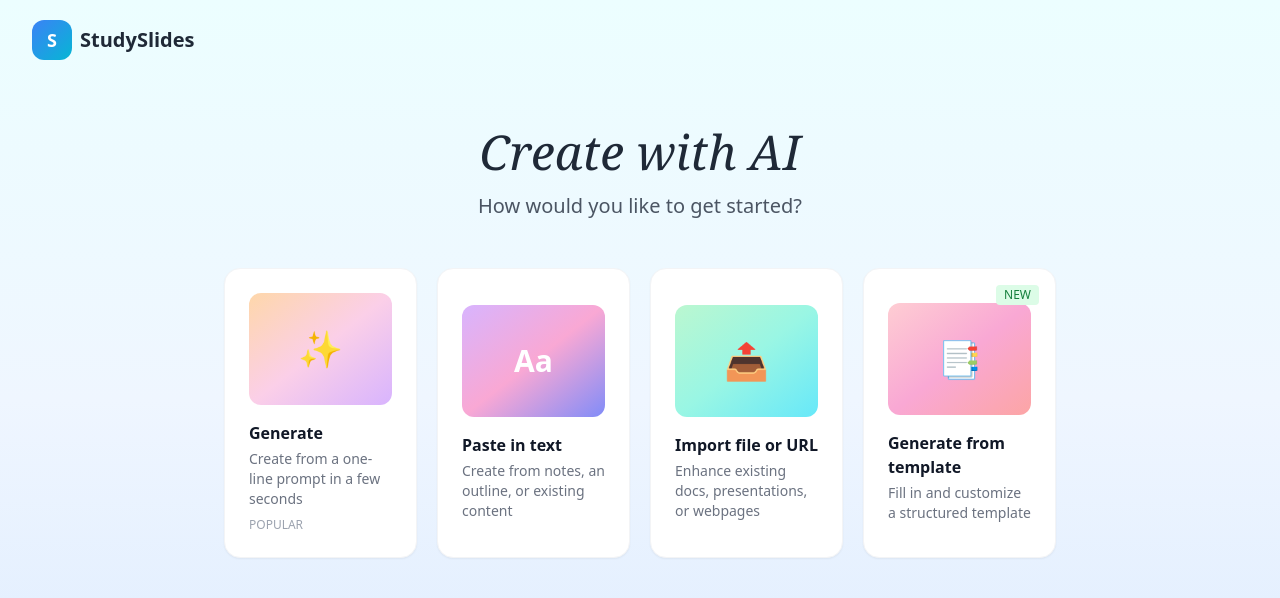
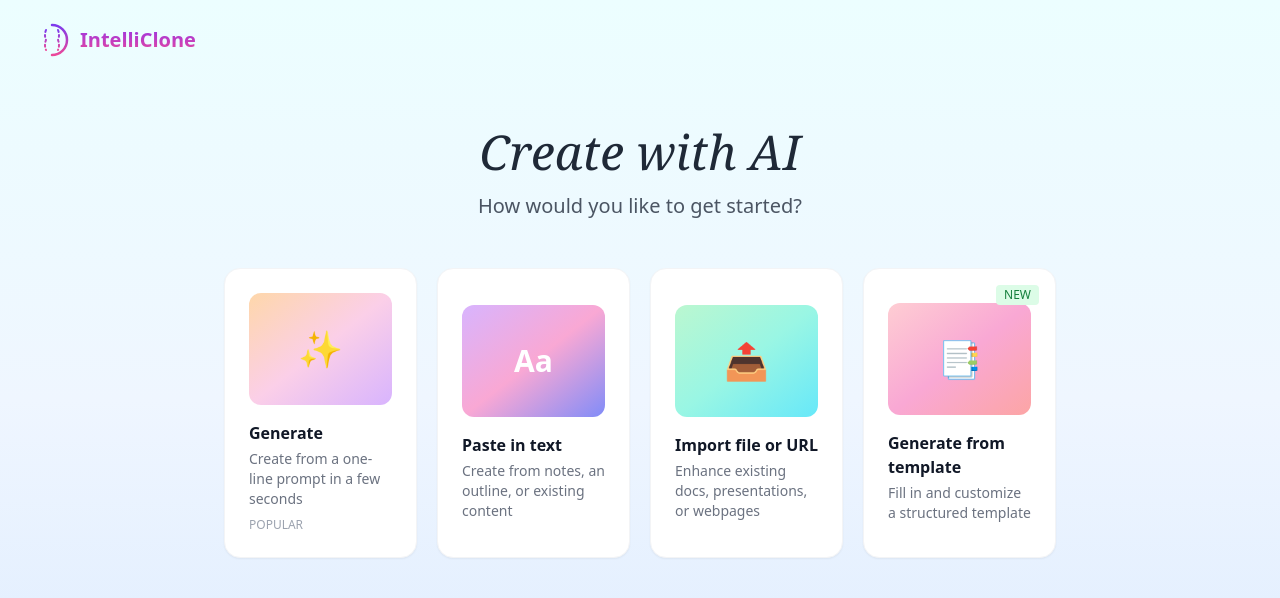
Before and after one commit to mrbaywatch/studyslides, a React (Vite) app in the folder studyslides-frontend/: page / in a window 1280 px wide. Shown: the top 598 px of the page. Built offline with nearby package versions, Linux system fonts and the light colour scheme.

Commit message:
Update logo to IntelliClone

```diff
--- a/studyslides-frontend/src/App.jsx
+++ b/studyslides-frontend/src/App.jsx
@@ -326,8 +326,30 @@ export default function App() {
       <div className="min-h-screen bg-gradient-to-b from-cyan-50 via-blue-50 to-blue-100">
         <nav className="flex items-center justify-between px-8 py-5">
           <div className="flex items-center gap-2">
-            <div className="w-10 h-10 rounded-xl bg-gradient-to-br from-blue-500 to-cyan-500 flex items-center justify-center text-white font-bold text-lg">S</div>
-            <span className="text-xl font-bold text-gray-800">StudySlides</span>
+            <div className="w-10 h-10 flex items-center justify-center">
+              <svg width="40" height="40" viewBox="0 0 40 40" fill="none" xmlns="http://www.w3.org/2000/svg">
+                <path d="M20 5 C28.284 5 35 11.716 35 20 C35 28.284 28.284 35 20 35"
+                      stroke="url(#logoGradient)" strokeWidth="2.5" fill="none"
+                      strokeLinecap="round" strokeLinejoin="round"/>
+                <path d="M14 10 Q12 15 14 20 Q12 25 14 30"
+                      stroke="url(#logoGradient)" strokeWidth="2" fill="none"
+                      strokeLinecap="round" strokeDasharray="2 3"/>
+                <path d="M26 10 Q28 15 26 20 Q28 25 26 30"
+                      stroke="url(#logoGradient)" strokeWidth="2" fill="none"
+                      strokeLinecap="round" strokeDasharray="2 3"/>
+                <line x1="14" y1="13" x2="26" y2="13" stroke="url(#logoGradient)" strokeWidth="2" strokeLinecap="round"/>
+                <line x1="14" y1="18" x2="26" y2="18" stroke="url(#logoGradient)" strokeWidth="2" strokeLinecap="round"/>
+                <line x1="14" y1="22" x2="26" y2="22" stroke="url(#logoGradient)" strokeWidth="2" strokeLinecap="round"/>
+                <line x1="14" y1="27" x2="26" y2="27" stroke="url(#logoGradient)" strokeWidth="2" strokeLinecap="round"/>
+                <defs>
+                  <linearGradient id="logoGradient" x1="0%" y1="0%" x2="0%" y2="100%">
+                    <stop offset="0%" stopColor="#7C3AED" />
+                    <stop offset="100%" stopColor="#EC4899" />
+                  </linearGradient>
+                </defs>
+              </svg>
+            </div>
+            <span className="text-xl font-bold bg-gradient-to-b from-purple-600 to-pink-500 bg-clip-text text-transparent">IntelliClone</span>
           </div>
         </nav>
 
@@ -785,8 +807,30 @@ export default function App() {
       <div className="min-h-screen bg-gradient-to-b from-cyan-50 via-blue-50 to-blue-100">
         <nav className="flex items-center justify-between px-8 py-5">
           <div className="flex items-center gap-2">
-            <div className="w-10 h-10 rounded-xl bg-gradient-to-br from-blue-500 to-cyan-500 flex items-center justify-center text-white font-bold">S</div>
-            <span className="text-xl font-bold">StudySlides</span>
+            <div className="w-10 h-10 flex items-center justify-center">
+              <svg width="40" height="40" viewBox="0 0 40 40" fill="none" xmlns="http://www.w3.org/2000/svg">
+                <path d="M20 5 C28.284 5 35 11.716 35 20 C35 28.284 28.284 35 20 35"
+                      stroke="url(#logoGradient2)" strokeWidth="2.5" fill="none"
+                      strokeLinecap="round" strokeLinejoin="round"/>
+                <path d="M14 10 Q12 15 14 20 Q12 25 14 30"
+                      stroke="url(#logoGradient2)" strokeWidth="2" fill="none"
+                      strokeLinecap="round" strokeDasharray="2 3"/>
+                <path d="M26 10 Q28 15 26 20 Q28 25 26 30"
+                      stroke="url(#logoGradient2)" strokeWidth="2" fill="none"
+                      strokeLinecap="round" strokeDasharray="2 3"/>
+                <line x1="14" y1="13" x2="26" y2="13" stroke="url(#logoGradient2)" strokeWidth="2" strokeLinecap="round"/>
+                <line x1="14" y1="18" x2="26" y2="18" stroke="url(#logoGradient2)" strokeWidth="2" strokeLinecap="round"/>
+                <line x1="14" y1="22" x2="26" y2="22" stroke="url(#logoGradient2)" strokeWidth="2" strokeLinecap="round"/>
+                <line x1="14" y1="27" x2="26" y2="27" stroke="url(#logoGradient2)" strokeWidth="2" strokeLinecap="round"/>
+                <defs>
+                  <linearGradient id="logoGradient2" x1="0%" y1="0%" x2="0%" y2="100%">
+                    <stop offset="0%" stopColor="#7C3AED" />
+                    <stop offset="100%" stopColor="#EC4899" />
+                  </linearGradient>
+                </defs>
+              </svg>
+            </div>
+            <span className="text-xl font-bold bg-gradient-to-b from-purple-600 to-pink-500 bg-clip-text text-transparent">IntelliClone</span>
           </div>
           <button onClick={startNew} className="px-4 py-2 bg-blue-600 hover:bg-blue-700 text-white rounded-lg font-medium">
             + Create New
```
